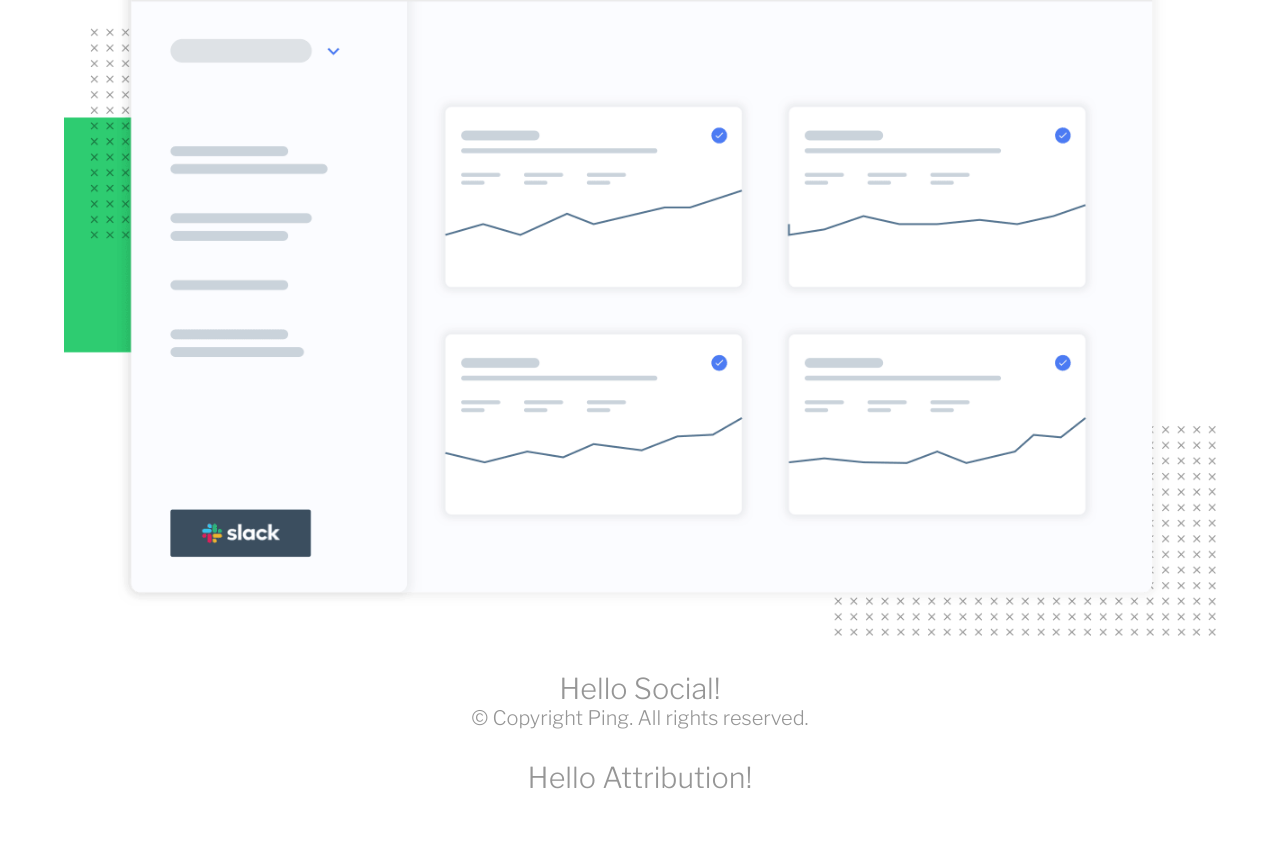
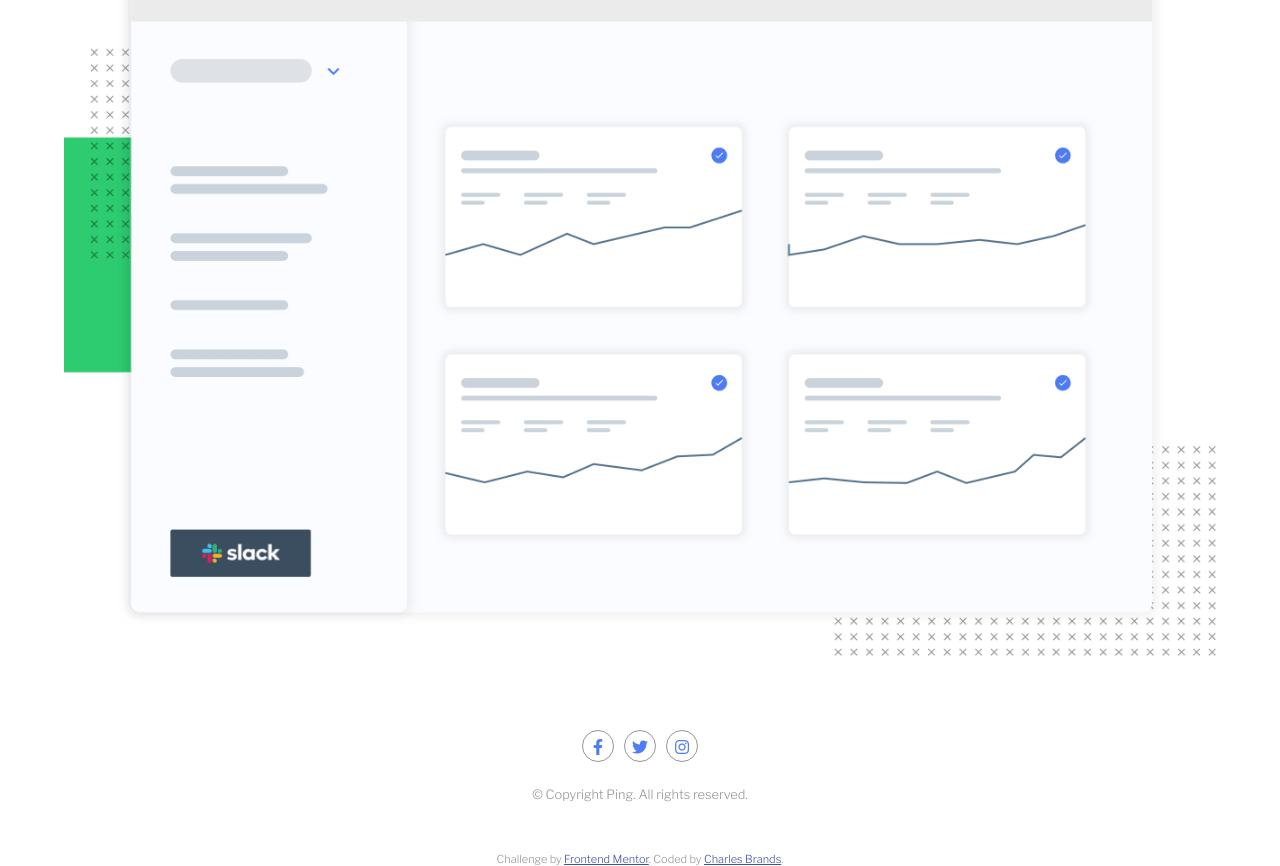
Before and after one commit to cbrands/coming-soon-react, a React (Create React App) app: page / in a window 1280 px wide. Shown: the part 333-1199 px from the top of the page. Before the commit the page ends 1128 px from the top, so only its background shows below. Built offline with nearby package versions, Linux system fonts and the light colour scheme.

Commit message:
styling social, copyright and plain text

```diff
--- a/public/index.html
+++ b/public/index.html
@@ -3,7 +3,7 @@
   <head>
     <meta charset="utf-8" />
     <link rel="icon" href="%PUBLIC_URL%/favicon-32x32.png" />
-
+    <link rel="stylesheet" href="https://cdnjs.cloudflare.com/ajax/libs/font-awesome/5.11.2/css/all.css" />
     <link href="https://fonts.googleapis.com/css?family=Libre+Franklin:300,600,700&display=swap" rel="stylesheet">
     <meta name="viewport" content="width=device-width, initial-scale=1" />
     <meta name="theme-color" content="#000000" />
@@ -12,12 +12,6 @@
       content="Web site created using create-react-app"
     />
     <title>Frontend Mentor | Ping coming soon page</title>
-
-    <!-- Feel free to remove these styles or customise in your own stylesheet 👍 -->
-    <style>
-      .attribution { font-size: 11px; text-align: center; }
-      .attribution a { color: hsl(228, 45%, 44%); }
-    </style>
   </head>
   <body>
     <noscript>You need to enable JavaScript to run this app.</noscript>
--- a/src/components/App.css
+++ b/src/components/App.css
@@ -14,9 +14,14 @@ h1 {
 }
 
 .text {
-
+  margin-top: 20px;
 }
 
 .illustration {
   width: 90%;
 }
+
+.copyright {
+  font-size: 0.8rem;
+  margin-top: 20px;
+}
--- a/src/components/Attribution.css
+++ b/src/components/Attribution.css
@@ -0,0 +1,9 @@
+.attribution {
+  margin-top: 50px;
+  font-size: 11px;
+  text-align: center;
+}
+
+.attribution a {
+  color: hsl(228, 45%, 44%);
+}
--- a/src/components/Attribution.js
+++ b/src/components/Attribution.js
@@ -1,9 +1,15 @@
 import React from 'react';
-
+import './Attribution.css';
 
 const Attribution = () =>  {
-  const greeting = 'Hello Attribution!';
-  return <h1>{greeting}</h1>;
+  return (
+    <footer>
+      <p className="attribution">
+        Challenge by <a href="https://www.frontendmentor.io?ref=challenge" target="_blank" rel="noopener noreferrer">Frontend Mentor</a>.
+        Coded by <a href="https://github.com/cbrands/coming-soon-react">Charles Brands</a>.
+      </p>
+    </footer>
+  )
 }
 
 export default Attribution;
--- a/src/components/Social.css
+++ b/src/components/Social.css
@@ -0,0 +1,24 @@
+.social {
+  margin: 4rem auto 0 auto;
+}
+
+i {
+  border: 1px solid var(--gray);
+  border-radius: 50%;
+  width: 2rem;
+  height: 2rem;
+  text-align: center;
+  padding-top: 0.5rem;
+  margin: 5px;
+  color: var(--blue);
+  font-size: 1rem;
+  transition: color 1s, border-color 1s, background-color 1s;
+}
+
+i:hover,
+i:focus {
+    color: white;
+    background-color: blue;
+    border-color: var(--blue);
+    cursor: pointer;
+}
--- a/src/components/Social.js
+++ b/src/components/Social.js
@@ -1,9 +1,15 @@
 import React from 'react';
+import './Social.css';
 
 
 const Social = () =>  {
-  const greeting = 'Hello Social!';
-  return <h1>{greeting}</h1>;
+  return (
+    <section className="social">
+      <a href="#"><i className="fab fa-facebook-f"></i><span className="sr-only">facebook</span></a>
+      <a href="#"><i className="fab fa-twitter"></i><span className="sr-only">twitter</span></a>
+      <a href="#"><i className="fab fa-instagram"></i><span className="sr-only">instagram</span></a>
+    </section>
+  )
 }
 
 export default Social;
```
